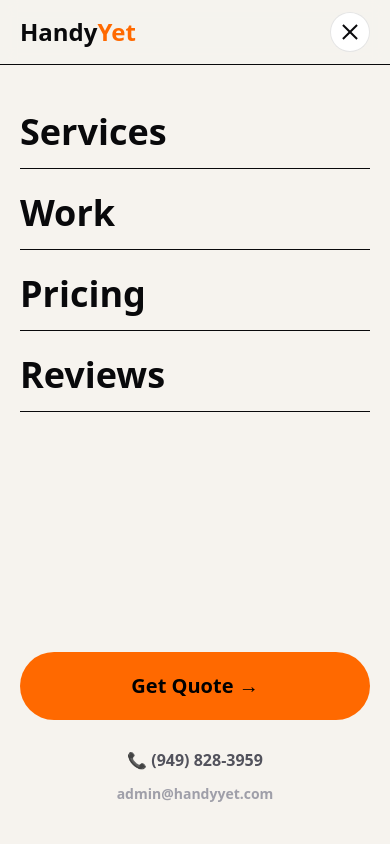
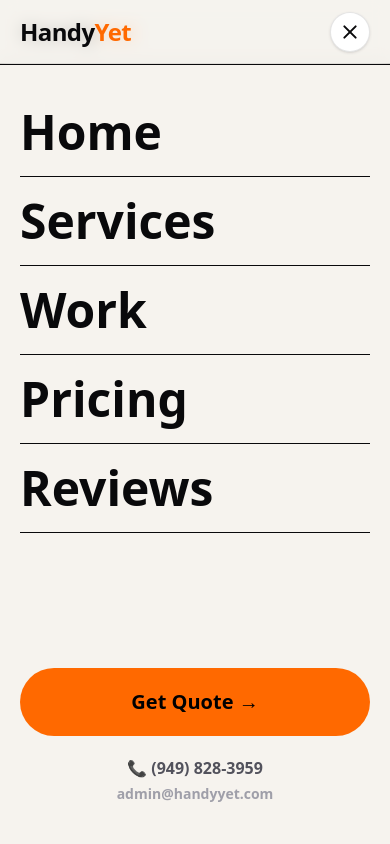
Before and after one commit to handyyet/handyyet, a Next.js app: page /work in a window 390 px wide. Both pictures are taken after a click on the button 350 px from the left and 32 px from the top of the page. Shown: the top 844 px of the page. Built offline with nearby package versions, Linux system fonts and the light colour scheme.

Commit message:
animations, navbar, mobile fixes

```diff
--- a/app/components/Navbar.js
+++ b/app/components/Navbar.js
@@ -1,10 +1,18 @@
 "use client";
-import { useState } from "react";
+import { useState, useEffect } from "react";
 
 export default function Navbar() {
   const [open, setOpen] = useState(false);
+  const [scrolled, setScrolled] = useState(false);
+
+  useEffect(() => {
+    const onScroll = () => setScrolled(window.scrollY > 20);
+    window.addEventListener("scroll", onScroll);
+    return () => window.removeEventListener("scroll", onScroll);
+  }, []);
 
   const links = [
+    { href: "/", label: "Home" },
     { href: "/services", label: "Services" },
     { href: "/work", label: "Work" },
     { href: "/pricing", label: "Pricing" },
@@ -13,49 +21,56 @@ export default function Navbar() {
 
   return (
     <>
-      <nav className="fixed top-0 left-0 right-0 z-50 bg-[#f6f3ee]/90 backdrop-blur border-b border-black/05">
+      <nav className={`fixed top-0 left-0 right-0 z-50 transition-all duration-300 ${scrolled ? "bg-[#f6f3ee]/95 backdrop-blur-md shadow-sm" : "bg-[#f6f3ee]/80 backdrop-blur-sm"} border-b border-black/05`}>
         <div className="max-w-7xl mx-auto px-5 h-16 flex items-center justify-between">
-          <a href="/" className="text-2xl font-black">Handy<span className="text-orange-500">Yet</span></a>
+          <a href="/" className="text-2xl font-black tracking-tight">Handy<span className="text-orange-500">Yet</span></a>
 
-          {/* Desktop links */}
-          <div className="hidden md:flex items-center gap-8">
+          {/* Desktop */}
+          <div className="hidden md:flex items-center gap-7">
             {links.map(l => (
-              <a key={l.href} href={l.href} className="font-bold text-zinc-600 hover:text-zinc-950 transition">{l.label}</a>
+              <a key={l.href} href={l.href} className="font-semibold text-sm text-zinc-500 hover:text-zinc-950 transition-colors">{l.label}</a>
             ))}
           </div>
+          <div className="hidden md:flex items-center gap-3">
+            <a href="tel:+19498283959" className="text-sm font-bold text-zinc-500 hover:text-zinc-950 transition">(949) 828-3959</a>
+            <a href="/#quote" className="bg-zinc-950 text-white px-5 py-2.5 rounded-full font-black text-sm hover:bg-orange-500 transition-colors">Get Quote</a>
+          </div>
 
-          <div className="flex items-center gap-3">
-            <a href="/#quote" className="hidden md:inline-flex bg-zinc-950 text-white px-5 py-2.5 rounded-full font-black text-sm hover:bg-zinc-800 transition">Get Quote</a>
           {/* Burger */}
-            <button onClick={() => setOpen(!open)} className="md:hidden w-10 h-10 flex flex-col items-center justify-center gap-1.5 rounded-full bg-white border border-black/10">
-              <span className={`block w-5 h-0.5 bg-zinc-950 transition-all ${open ? "rotate-45 translate-y-2" : ""}`} />
-              <span className={`block w-5 h-0.5 bg-zinc-950 transition-all ${open ? "opacity-0" : ""}`} />
-              <span className={`block w-5 h-0.5 bg-zinc-950 transition-all ${open ? "-rotate-45 -translate-y-2" : ""}`} />
+          <button onClick={() => setOpen(!open)}
+            className="md:hidden w-10 h-10 flex flex-col items-center justify-center gap-[5px] rounded-full bg-white border border-black/10 shadow-sm">
+            <span className={`block w-[18px] h-[2px] bg-zinc-950 rounded-full transition-all duration-300 ${open ? "rotate-45 translate-y-[7px]" : ""}`} />
+            <span className={`block w-[18px] h-[2px] bg-zinc-950 rounded-full transition-all duration-300 ${open ? "opacity-0 scale-x-0" : ""}`} />
+            <span className={`block w-[18px] h-[2px] bg-zinc-950 rounded-full transition-all duration-300 ${open ? "-rotate-45 -translate-y-[7px]" : ""}`} />
           </button>
-          </div>
         </div>
       </nav>
 
-      {/* Mobile menu */}
-      {open && (
-        <div className="fixed inset-0 z-40 bg-[#f6f3ee] flex flex-col pt-20 px-5 pb-10" onClick={() => setOpen(false)}>
-          <div className="flex flex-col gap-2 mt-4">
-            {links.map(l => (
-              <a key={l.href} href={l.href}
-                className="text-4xl font-black py-4 border-b border-black/08 hover:text-orange-500 transition">
+      {/* Mobile fullscreen menu */}
+      <div className={`fixed inset-0 z-40 bg-[#f6f3ee] flex flex-col transition-all duration-500 ease-in-out ${open ? "opacity-100 translate-y-0" : "opacity-0 -translate-y-4 pointer-events-none"}`}>
+        <div className="h-16 flex items-center px-5 border-b border-black/05">
+          <a href="/" className="text-2xl font-black">Handy<span className="text-orange-500">Yet</span></a>
+        </div>
+        <div className="flex flex-col px-5 pt-6 flex-1">
+          {links.map((l, i) => (
+            <a key={l.href} href={l.href} onClick={() => setOpen(false)}
+              style={{ transitionDelay: open ? `${i * 60}ms` : "0ms" }}
+              className={`text-5xl font-black py-5 border-b border-black/06 hover:text-orange-500 transition-all duration-300 ${open ? "opacity-100 translate-x-0" : "opacity-0 -translate-x-4"}`}>
               {l.label}
             </a>
           ))}
         </div>
-          <div className="mt-auto flex flex-col gap-3">
-            <a href="/#quote" className="bg-orange-500 text-black rounded-full py-5 text-center font-black text-xl">Get Quote →</a>
-            <div className="flex items-center justify-center gap-6 pt-4">
+        <div className="px-5 pb-10 flex flex-col gap-3">
+          <a href="/#quote" onClick={() => setOpen(false)}
+            className="bg-orange-500 text-black rounded-full py-5 text-center font-black text-xl hover:bg-orange-400 transition">
+            Get Quote →
+          </a>
+          <div className="flex flex-col items-center gap-1 pt-2">
             <a href="tel:+19498283959" className="font-bold text-zinc-600">📞 (949) 828-3959</a>
-            </div>
-            <a href="mailto:admin@handyyet.com" className="text-center text-zinc-400 font-bold text-sm">admin@handyyet.com</a>
+            <a href="mailto:admin@handyyet.com" className="text-zinc-400 font-bold text-sm">admin@handyyet.com</a>
           </div>
         </div>
-      )}
+      </div>
     </>
   );
 }
--- /dev/null
+++ b/app/components/ScrollReveal.js
@@ -0,0 +1,23 @@
+"use client";
+import { useEffect, useRef } from "react";
+
+export default function ScrollReveal({ children, className = "", delay = 0 }) {
+  const ref = useRef(null);
+
+  useEffect(() => {
+    const el = ref.current;
+    if (!el) return;
+    const observer = new IntersectionObserver(
+      ([entry]) => { if (entry.isIntersecting) { el.classList.add("visible"); observer.disconnect(); } },
+      { threshold: 0.1, rootMargin: "0px 0px -40px 0px" }
+    );
+    observer.observe(el);
+    return () => observer.disconnect();
+  }, []);
+
+  return (
+    <div ref={ref} className={`reveal ${delay ? `reveal-delay-${delay}` : ""} ${className}`}>
+      {children}
+    </div>
+  );
+}
--- /dev/null
+++ b/app/components/SmartButton.js
@@ -0,0 +1,37 @@
+"use client";
+import { useEffect, useState, useRef } from "react";
+
+export default function SmartButton() {
+  const [visible, setVisible] = useState(true);
+  const scrollTimer = useRef(null);
+  const lastScroll = useRef(0);
+
+  useEffect(() => {
+    const onScroll = () => {
+      const current = window.scrollY;
+      // Hide when scrolling down fast, show when stopped
+      if (current > lastScroll.current + 5) {
+        setVisible(false);
+      }
+      lastScroll.current = current;
+
+      clearTimeout(scrollTimer.current);
+      scrollTimer.current = setTimeout(() => {
+        setVisible(true);
+      }, 500);
+    };
+
+    window.addEventListener("scroll", onScroll, { passive: true });
+    return () => {
+      window.removeEventListener("scroll", onScroll);
+      clearTimeout(scrollTimer.current);
+    };
+  }, []);
+
+  return (
+    <a href="#quote"
+      className={`fixed bottom-5 left-5 right-5 z-50 md:hidden bg-orange-500 text-black rounded-full py-5 text-center font-black shadow-2xl transition-all duration-300 ${visible ? "opacity-100 translate-y-0" : "opacity-0 translate-y-4 pointer-events-none"}`}>
+      Send Photos & Get Quote
+    </a>
+  );
+}
--- a/app/page.js
+++ b/app/page.js
@@ -4,6 +4,8 @@ import Navbar from "./components/Navbar";
 import Footer from "./components/Footer";
 import AddressAutocomplete from "./components/AddressAutocomplete";
 import BookingCalendar from "./components/BookingCalendar";
+import ScrollReveal from "./components/ScrollReveal";
+import SmartButton from "./components/SmartButton";
 
 import { useRef, useState } from "react";
 import { services, reviews, pricing } from "../lib/services";
@@ -88,7 +90,6 @@ for (const compressed of compressedFiles) {
         <div className="absolute inset-0 bg-[radial-gradient(circle_at_top_right,#ff6a0026,transparent_35%)]" />
         <div className="relative max-w-7xl mx-auto px-5 grid lg:grid-cols-2 gap-14 items-center">
           <div className="animate-fade-up">
-            <p className="inline-flex bg-white border border-black/10 rounded-full px-4 py-2 font-black text-sm shadow-sm">⭐ Orange County • Southern California</p>
             <h1 className="mt-7 text-6xl md:text-8xl font-black tracking-tight leading-[0.9]">Snap.<br />Solve.<br /><span className="text-orange-500">Repair.</span></h1>
             <p className="mt-8 text-xl md:text-2xl text-zinc-600 max-w-xl leading-relaxed">Premium handyman help for mounting, assembly, smart home setup, and small repairs. Send photos and get a fast estimate.</p>
             <div className="mt-9 flex flex-wrap gap-4">
@@ -112,14 +113,16 @@ for (const compressed of compressedFiles) {
         <p className="text-orange-500 font-black uppercase tracking-widest">Services</p>
         <h2 className="text-5xl md:text-7xl font-black tracking-tight mt-3 mb-12">One call.<br />Many fixes.</h2>
         <div className="grid sm:grid-cols-2 lg:grid-cols-4 gap-5">
-          {services.map((service) => (
-            <a key={service.slug} href={`/services/${service.slug}`} className="group bg-white rounded-[32px] p-7 border border-black/10 hover:-translate-y-2 hover:shadow-2xl transition duration-300">
+          {services.map((service, i) => (
+            <ScrollReveal key={service.slug} delay={Math.min(i+1,4)}>
+            <a href={`/services/${service.slug}`} className="group bg-white rounded-[32px] p-7 border border-black/10 hover:-translate-y-2 hover:shadow-2xl transition duration-300 block">
               <div className="text-5xl">{service.icon}</div>
               <h3 className="text-2xl font-black mt-6">{service.title}</h3>
               <p className="mt-3 text-zinc-500 leading-relaxed">{service.short}</p>
               <p className="mt-5 text-orange-500 font-black">{service.price}</p>
               <div className="mt-6 font-black text-orange-500 group-hover:translate-x-2 transition">Learn more →</div>
             </a>
+            </ScrollReveal>
           ))}
         </div>
       </section>
@@ -141,19 +144,7 @@ for (const compressed of compressedFiles) {
         </div>
       </section>
 
-      <section className="max-w-7xl mx-auto px-5 py-20">
-        <p className="text-orange-500 font-black uppercase tracking-widest">Pricing</p>
-        <h2 className="text-5xl md:text-7xl font-black tracking-tight mt-3 mb-12">Simple starting prices.</h2>
-        <div className="grid md:grid-cols-3 gap-5">
-          {pricing.map((item) => (
-            <div key={item.title} className="bg-white rounded-[32px] p-8 border border-black/10 shadow-sm">
-              <h3 className="text-2xl font-black">{item.title}</h3>
-              <p className="text-5xl font-black text-orange-500 mt-5">{item.price}</p>
-              <p className="mt-5 text-zinc-500 leading-relaxed">{item.text}</p>
-            </div>
-          ))}
-        </div>
-      </section>
+
 
       <section id="reviews" className="max-w-7xl mx-auto px-5 py-20">
         <p className="text-orange-500 font-black uppercase tracking-widest">Reviews</p>
@@ -161,7 +152,7 @@ for (const compressed of compressedFiles) {
           <h2 className="text-5xl md:text-7xl font-black tracking-tight leading-[0.9]">85 reviews.<br /><span className="text-orange-500">All 5 stars.</span></h2>
           <a href="/reviews" className="bg-white border border-black/10 px-6 py-4 rounded-full font-black hover:bg-zinc-100 transition">See all →</a>
         </div>
-        <div className="grid grid-cols-1 md:grid-cols-2 lg:grid-cols-3 gap-4">
+        <div className="grid grid-cols-1 sm:grid-cols-2 lg:grid-cols-3 gap-4">
           {[
             { text: "Nikita was responsive, communicative, professional, skilled and quick. He did a quality job. I would book him again in a heartbeat.", service: "Electrical", date: "Mar 7, 2026" },
             { text: "He arrived on time, communicated clearly, and did a great job replacing my faucet. Everything completed efficiently and professionally. Highly recommend.", service: "Plumbing", date: "Mar 23, 2026" },
@@ -176,7 +167,7 @@ for (const compressed of compressedFiles) {
                 <span className="text-zinc-400 text-xs font-bold">{review.date}</span>
               </div>
               <p className="text-orange-500 mt-4">★★★★★</p>
-              <p className="mt-3 text-zinc-600 leading-relaxed text-sm flex-1">"{review.text}"</p>
+              <p className="mt-3 text-zinc-700 leading-snug text-[15px] flex-1">"{review.text}"</p>
             </div>
           ))}
         </div>
@@ -217,7 +208,7 @@ for (const compressed of compressedFiles) {
         </div>
       </section>
 
-      <a href="#quote" className="fixed bottom-5 left-5 right-5 z-50 md:hidden bg-orange-500 text-black rounded-full py-5 text-center font-black shadow-2xl">Send Photos & Get Quote</a>
+      <SmartButton />
       <footer className="border-t border-black/10 py-10 text-center text-zinc-500">© 2026 HandyYet LLC. Snap. Solve. Repair.</footer>
     </main>
   );
```
Also changed, not shown: app/globals.css (+37 -3 lines). Lines whose indentation alone changed are shown as unchanged.
